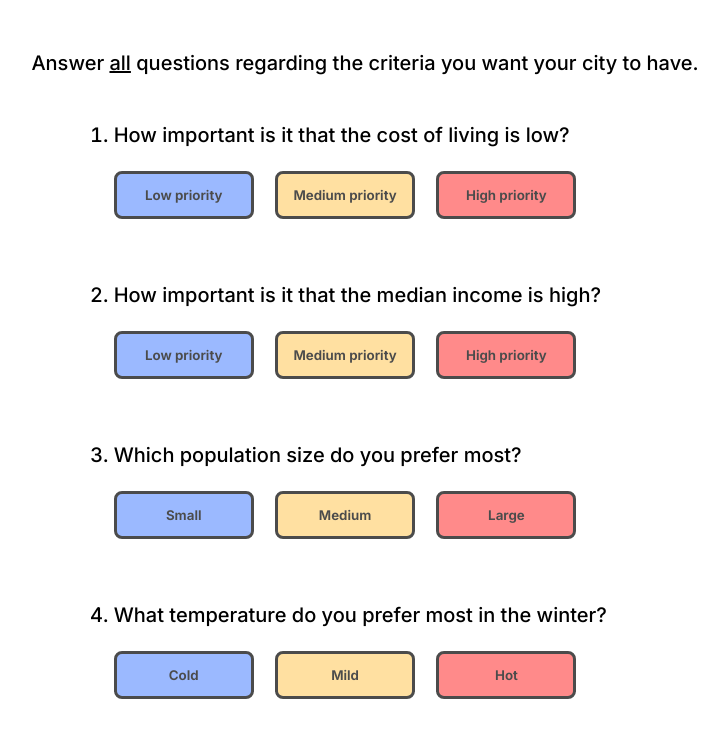
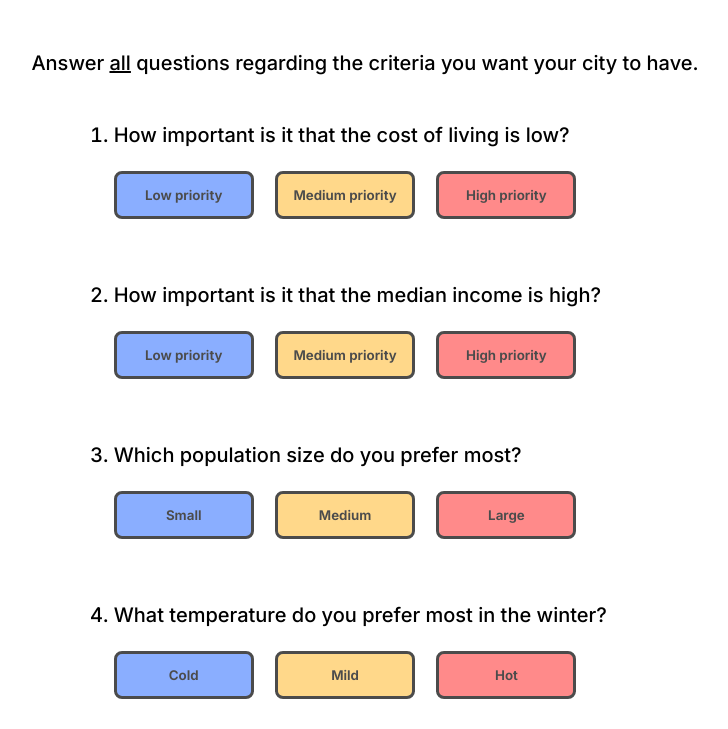
Before and after one commit to danielbirdjr/City-Living-Recommendation-System, a plain HTML site: page web-app/index.html in a window 1280 px wide. Shown: the part 71-800 px from the top of the page, without its empty margins (275-1003 px from the left). Drawn offline with Linux system fonts and the light colour scheme.

Commit message:
Little updates

```diff
--- a/web-app/src/css/styles.css
+++ b/web-app/src/css/styles.css
@@ -67,11 +67,11 @@ button:active {
 
 
 .btn-1 {
-    background-color: rgb(113, 156, 255);
+    background-color: rgb(90, 140, 255);
 }
 
 .btn-2 {
-    background-color: rgb(255, 211, 122);
+    background-color: rgb(255, 200, 90);
 }
 
 .btn-3 {
```
